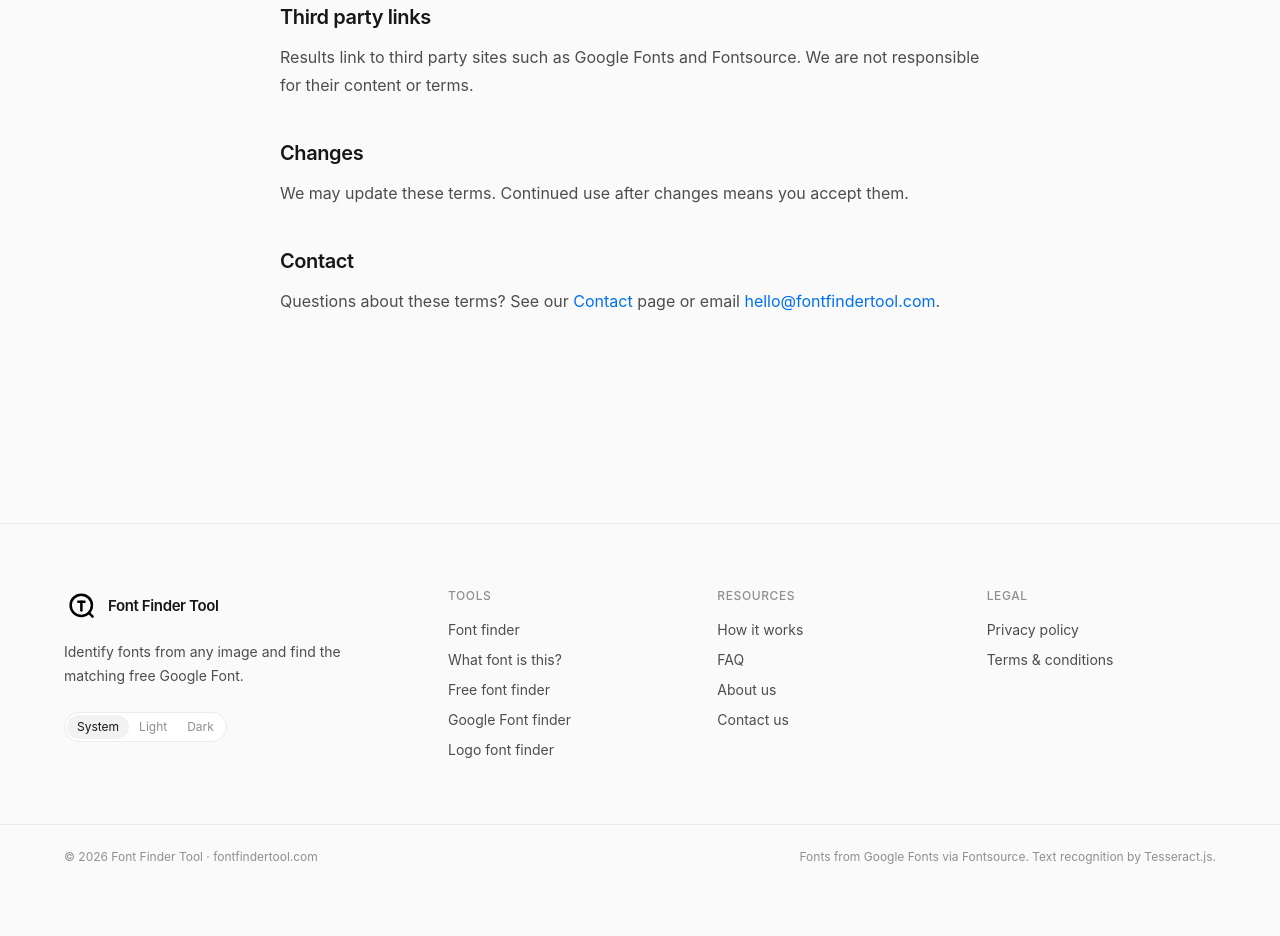
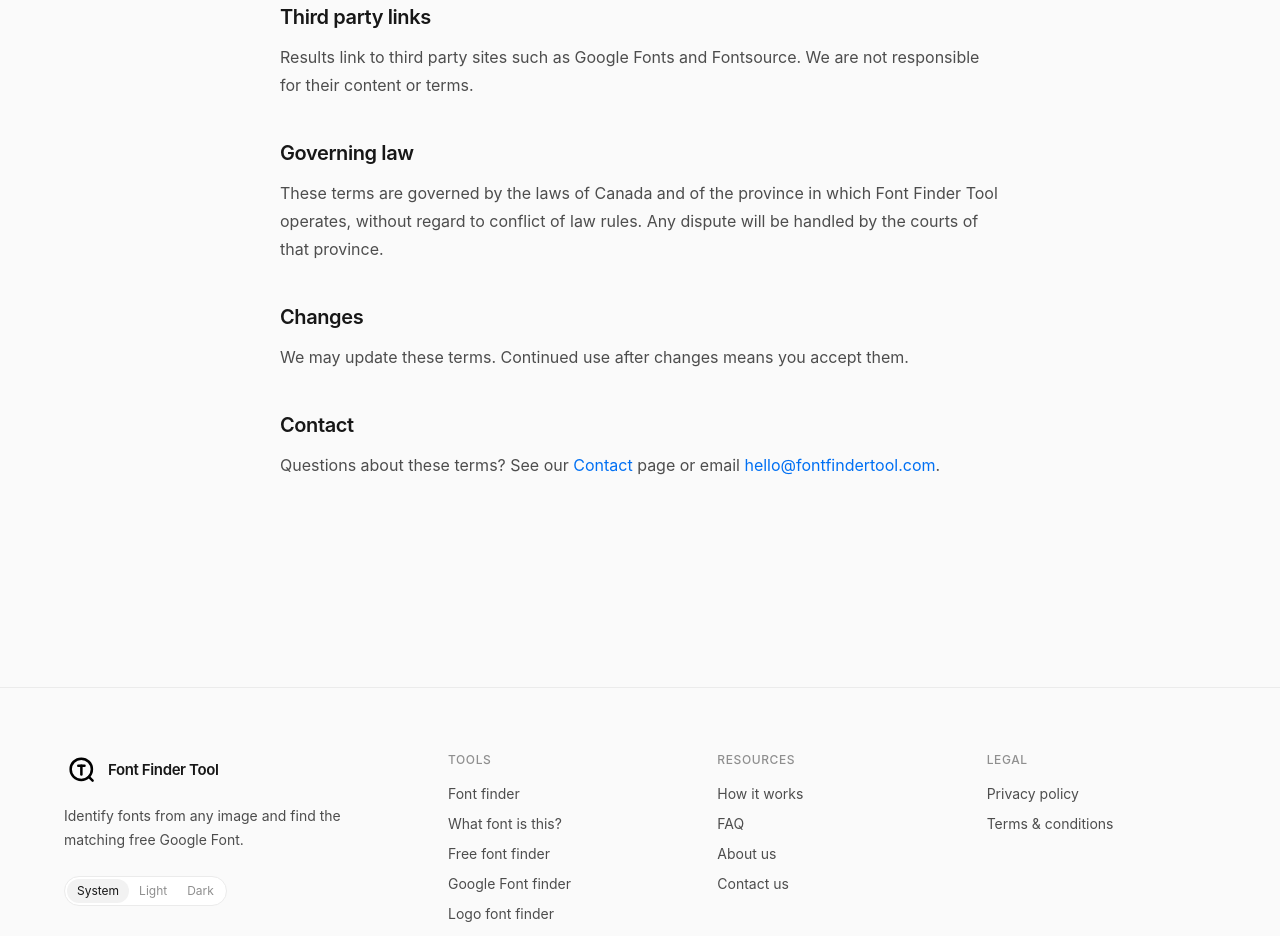
Before and after one commit to aarongonsalves-7/font-finder, an Astro site: page /terms in a window 1280 px wide. Shown: the part 1314-2250 px from the top of the page. Before the commit the page ends 2203 px from the top, so only its background shows below. Built offline with nearby package versions, Linux system fonts and the light colour scheme; Astro itself is replaced by a stand-in of ours.

Commit message:
State Canadian governing law and PIPEDA compliance in legal pages
Co-Authored-By: Claude Opus 5.5 <noreply@anthropic.com>

```diff
--- a/src/pages/privacy.astro
+++ b/src/pages/privacy.astro
@@ -33,6 +33,7 @@ import ProseLayout from '../layouts/ProseLayout.astro';
 
   <h2>Your choices</h2>
   <p>Because we don’t hold accounts or store your images, there is no personal profile for us to share, sell or delete. If you email us, we use your message only to reply, and you can ask us to delete our correspondence at any time.</p>
+  <p>Font Finder Tool is based in Canada. We handle any personal information we receive in line with Canada’s <em>Personal Information Protection and Electronic Documents Act</em> (PIPEDA), and you may ask to access or correct it by emailing us.</p>
 
   <h2>Changes to this policy</h2>
   <p>If we change how the site handles data, we’ll update this page and the “Last updated” date above.</p>
--- a/src/pages/terms.astro
+++ b/src/pages/terms.astro
@@ -31,6 +31,9 @@ import ProseLayout from '../layouts/ProseLayout.astro';
   <h2>Third party links</h2>
   <p>Results link to third party sites such as Google Fonts and Fontsource. We are not responsible for their content or terms.</p>
 
+  <h2>Governing law</h2>
+  <p>These terms are governed by the laws of Canada and of the province in which Font Finder Tool operates, without regard to conflict of law rules. Any dispute will be handled by the courts of that province.</p>
+
   <h2>Changes</h2>
   <p>We may update these terms. Continued use after changes means you accept them.</p>
 
```
